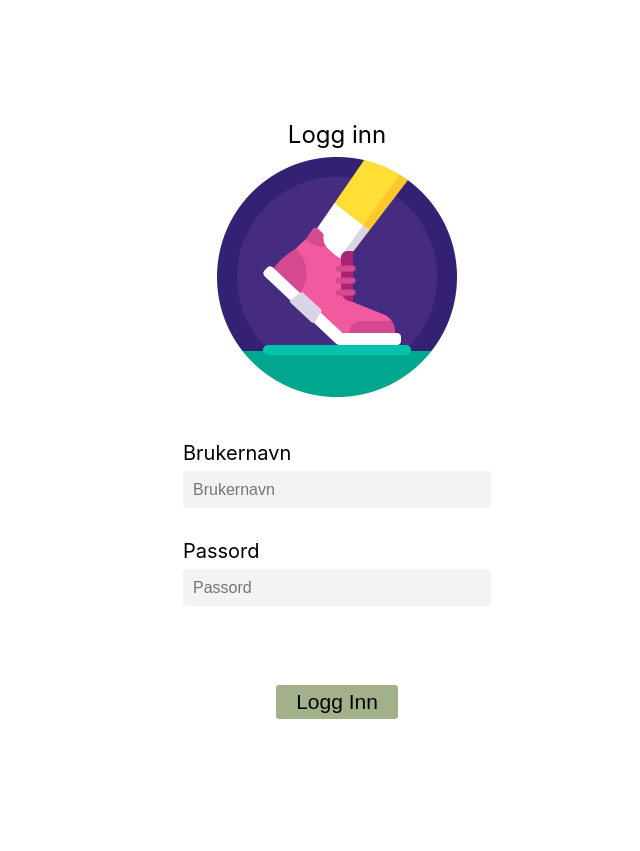
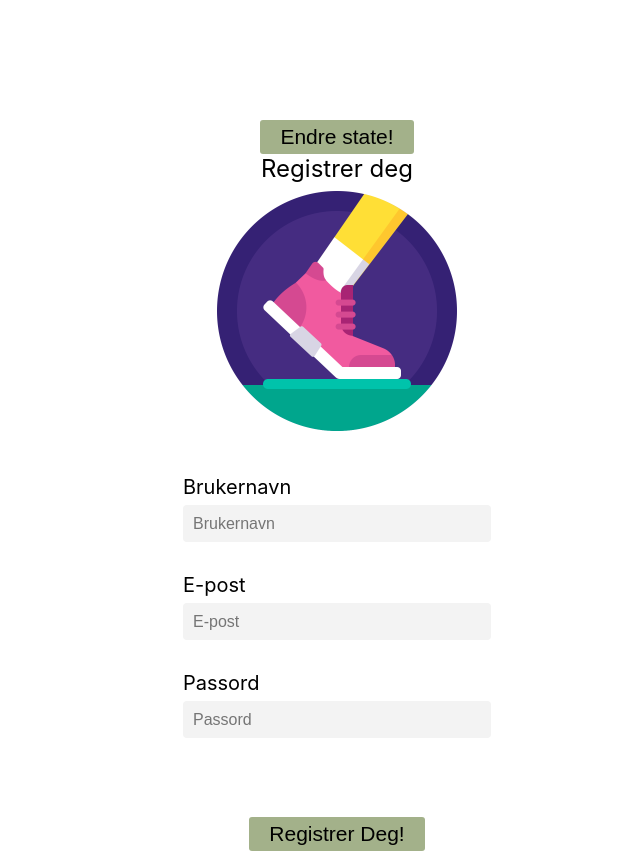
Before and after one commit to kristinelarssen/gjorno, a React (Create React App) app in the folder frontend/: page / in a window 1280 px wide. Shown: the whole page, without its empty margins (303-943 px from the left). Before the commit the page ends 800 px from the top, so only its background shows below. Built offline with nearby package versions, Linux system fonts and the light colour scheme.

Commit message:
feat(#8,#9): fikse App.tsx

```diff
--- a/frontend/src/App.tsx
+++ b/frontend/src/App.tsx
@@ -1,19 +1,54 @@
 import React, { Component } from 'react';
-import { useState } from 'react';
-import { useEffect } from 'react';
+import { useState, useEffect, useRef } from 'react';
 import './App.css';
 import Navbar from './components/Navbar';
 import Activity from './components/Activity';
 //import { render } from '@testing-library/react';
-import { Login } from "./components/Login/index";
+import { Login, Signup } from "./components/Login/index";
+import { isPropertySignature } from 'typescript';
 
 function App() {
+
+  const [state, setState] = useState(false);
+
+  function switchState() {
+    setState(prevState => !prevState)
+  }
+
   return (
     <div className="App">
-      <Login></Login>
+      <div className="switch-state">
+            <button type="button" className="btn" onClick={switchState}>Endre state!</button>
+        </div>
+      <div className="login">
+        <div className="container">
+          {state && <Login />}
+          {!state && <Signup />}
+
+        </div>
+      </div>
     </div>
   )
 }
+
+/**
+const rightRef = useRef()
+const RightSide = () => {
+  return (<div className="Right-side" onClick={switchState}>
+    <div className="text">{(e : any) => e.current}</div>
+  </div>
+
+  )
+}*/
+
+/**
+function RightSide() {
+  const rightRef = useRef()
+
+  return (
+    <div className="right-side" onClick={}></div>
+  )
+} */
 
 /*
 function App() {
```
Also changed, not shown: 1 other file (tests, documents, lock files or other folders).
